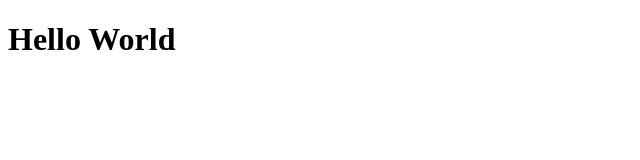
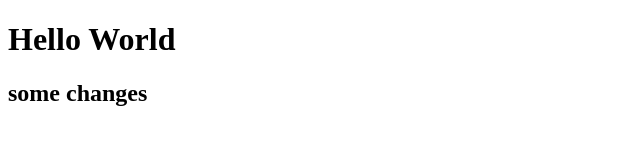
Before and after one commit to zholdosh-azatbek/newrepo1, a plain HTML site: page index.html in a window 1280 px wide. Shown: the whole page, without its empty margins (0-640 px from the left). Drawn offline with Linux system fonts and the light colour scheme.

Commit message:
Update index.html

```diff
--- a/index.html
+++ b/index.html
@@ -7,6 +7,7 @@
     <meta name="viewport" content="width=device-width, initial-scale=1.0">
     <title>Document</title>
     <h1>Hello World</h1>
+    <h2>some changes</2>
 </head>
 
 <body>
```
